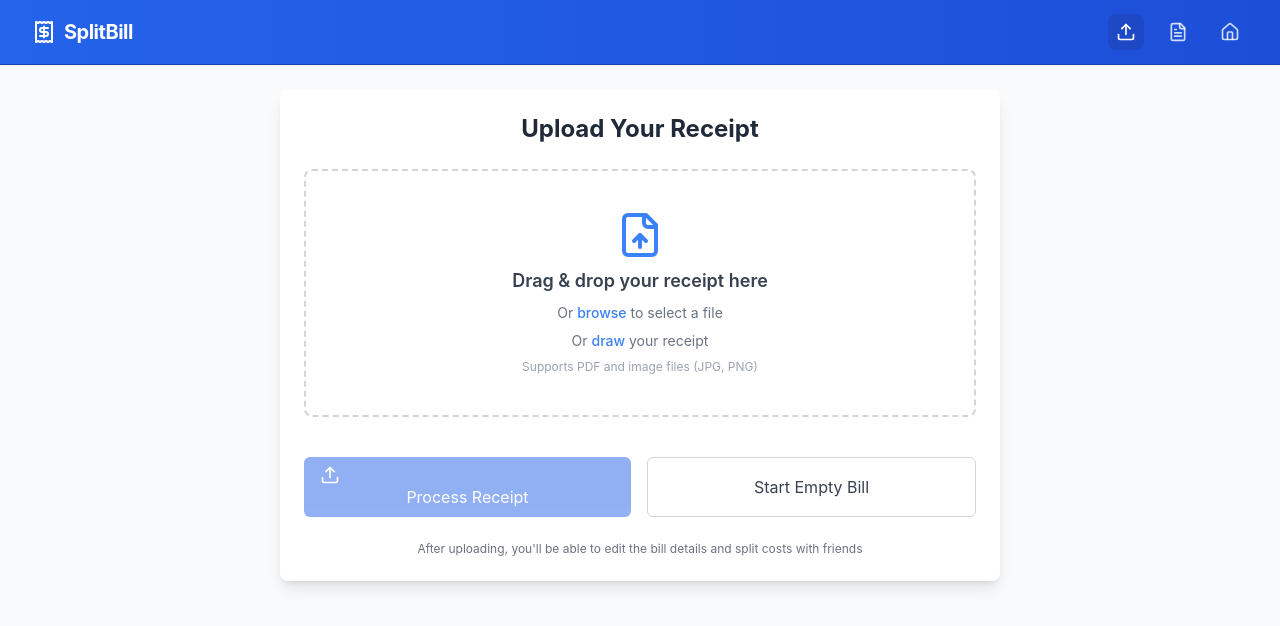
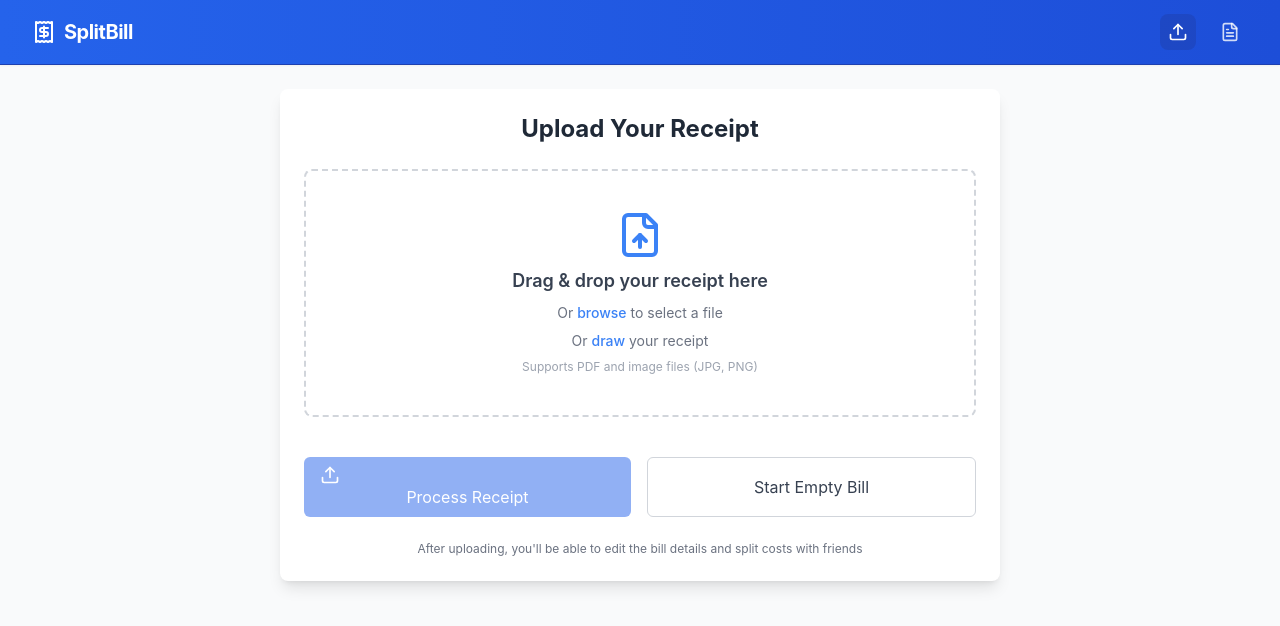
Before and after one commit to aknlite48/Split-Bill, a React (Create React App) app in the folder walmart-bill-frontend/: page /app/upload in a window 1280 px wide. Shown: the top 626 px of the page. Built offline with nearby package versions, Linux system fonts and the light colour scheme.

Commit message:
removed home icon from navbar

```diff
--- a/walmart-bill-frontend/src/components/NavBar.js
+++ b/walmart-bill-frontend/src/components/NavBar.js
@@ -1,7 +1,7 @@
 import React from 'react';
 import { useNavigate, useLocation } from 'react-router-dom';
 import { motion } from 'framer-motion';
-import { Receipt, Home, Upload, FileText } from 'lucide-react';
+import { Receipt, Upload, FileText } from 'lucide-react';
 
 export const NavBar = () => {
   const navigate = useNavigate();
@@ -72,21 +72,6 @@ export const NavBar = () => {
             >
               <FileText className="w-5 h-5" />
             </button>
-            <button
-              onClick={() => navigate('/')}
-              className={`p-2 rounded-lg transition-colors ${
-                isActive('/')
-                  ? isAppPage
-                    ? 'text-white bg-blue-800/50'
-                    : 'text-blue-600 bg-blue-50'
-                  : isAppPage
-                    ? 'text-white/80 hover:text-white hover:bg-blue-800/50'
-                    : 'text-gray-600 hover:text-blue-600 hover:bg-gray-50'
-              }`}
-              title="Home"
-            >
-              <Home className="w-5 h-5" />
-            </button>
           </div>
         </div>
       </div>
```
